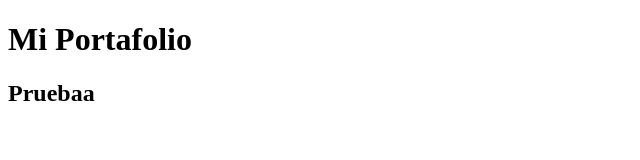
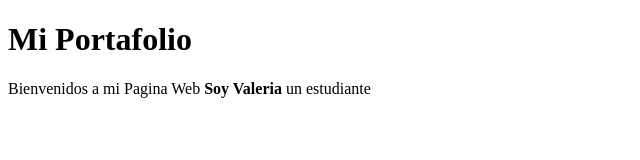
Before and after one commit to valerialuna349-glitch/PruebaGit, a plain HTML site: page index.html in a window 1280 px wide. Shown: the whole page, without its empty margins (0-640 px from the left). Drawn offline with Linux system fonts and the light colour scheme.

Commit message:
Se agrego presentacion

```diff
--- a/index.html
+++ b/index.html
@@ -7,6 +7,6 @@
 </head>
 <body>
     <h1>Mi Portafolio</h1>
-    <h2>Pruebaa</h2>
+    <p>Bienvenidos a mi Pagina Web <strong>Soy Valeria</strong> un estudiante</p>
 </body>
 </html>
```
